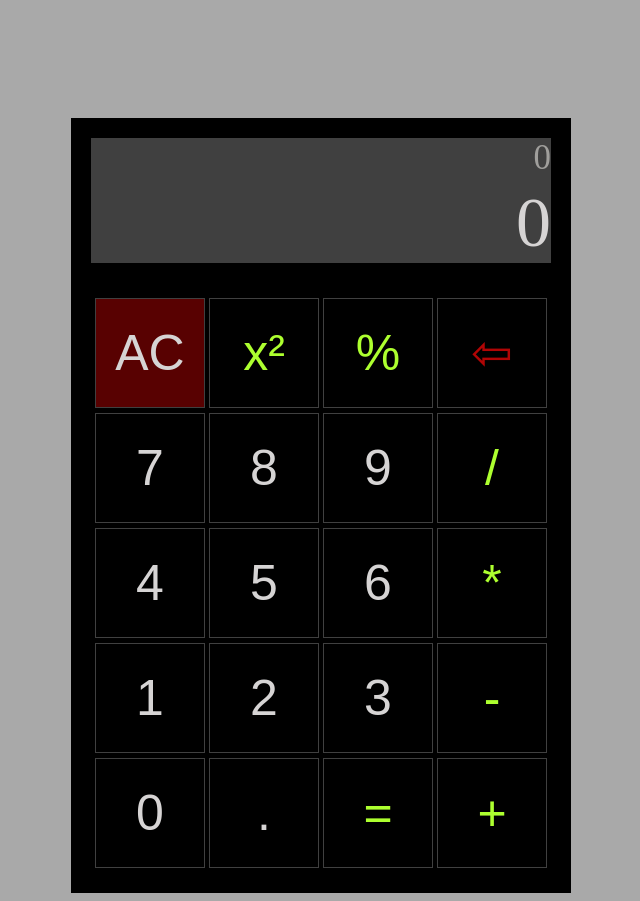
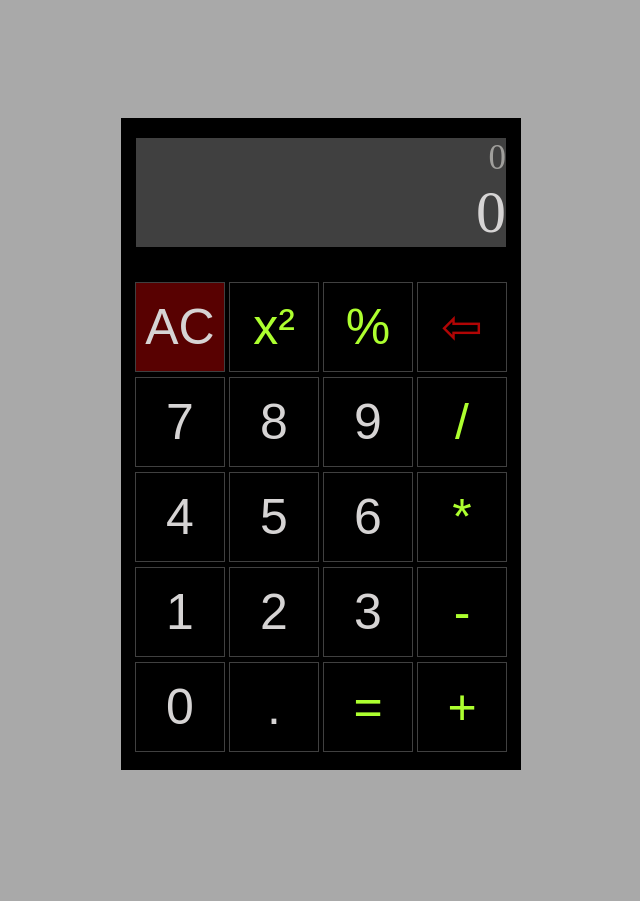
Before and after one commit to vasilvlyubenov/Calculator, a plain HTML site: page index.html in a window 1280 px wide. Shown: the whole page, without its empty margins (319-959 px from the left). After the commit the page ends 800 px from the top, so only its background shows below. Drawn offline with Linux system fonts and the light colour scheme.

Commit message:
changing overall size

```diff
--- a/css/style.css
+++ b/css/style.css
@@ -10,8 +10,8 @@ body {
     display: flex;
     flex-direction: column;
     background-color: black;
-    min-height: 760px;
-    width: 500px;
+    min-height: 600px;
+    width: 400px;
     margin-top: 110px;
     align-items: center;
 }
@@ -20,11 +20,10 @@ body {
     display: flex;
     flex-direction: column;
     align-items: flex-end;
-    width: 460px;
+    width: 370px;
     min-height: 100px;
     background-color: #404040;
     margin-top: 20px;
-    gap: 5px;
     word-wrap: break-word;
     word-break: break-all;
 }
@@ -37,7 +36,7 @@ body {
 
 .result {
     color: #d6d4d4;
-    font-size: 70px;
+    font-size: 60px;
     margin: 0;
 }
 
@@ -49,12 +48,12 @@ body {
 
 .buttons-panel {
     margin-top: 30px;
-    padding-bottom: 25px;
+    padding-bottom: 18px;
 }
 
 button {
-    height: 110px;
-    width: 110px;
+    height: 90px;
+    width: 90px;
     margin-top: 5px;
     cursor: pointer;
     font-size: 50px;
--- a/script/script.js
+++ b/script/script.js
@@ -123,13 +123,13 @@ function deleteNumber() {
 }
 
 function removeLowerCase() {
-    if (screenResult.textContent.length <= 13) {
+    if (screenResult.textContent.length <= 10) {
         screenResult.classList.remove("lower-case");
     }
 }
 
 function addLowerCase() {
-    if (screenResult.textContent.length > 13) {
+    if (screenResult.textContent.length > 10) {
         screenResult.classList.add("lower-case");
     }
 }
```
